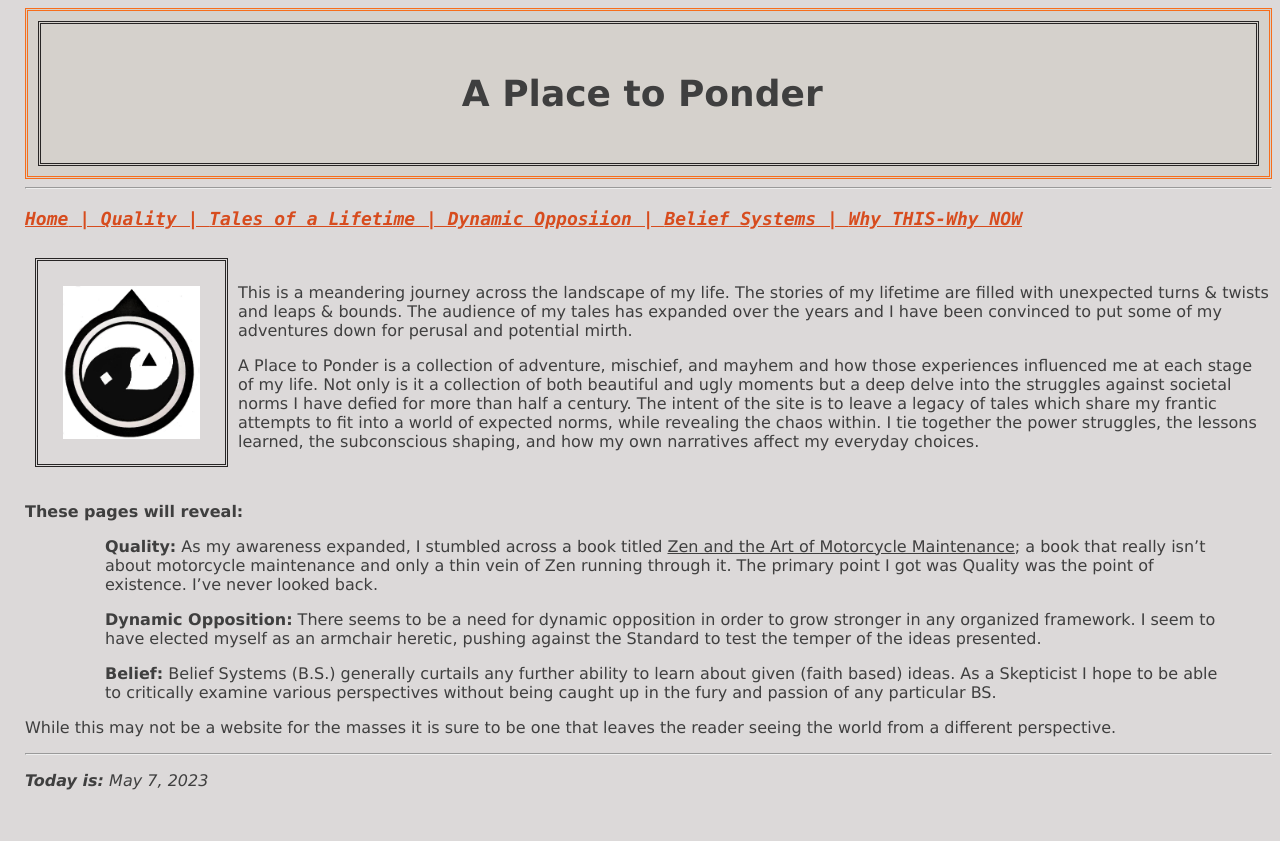
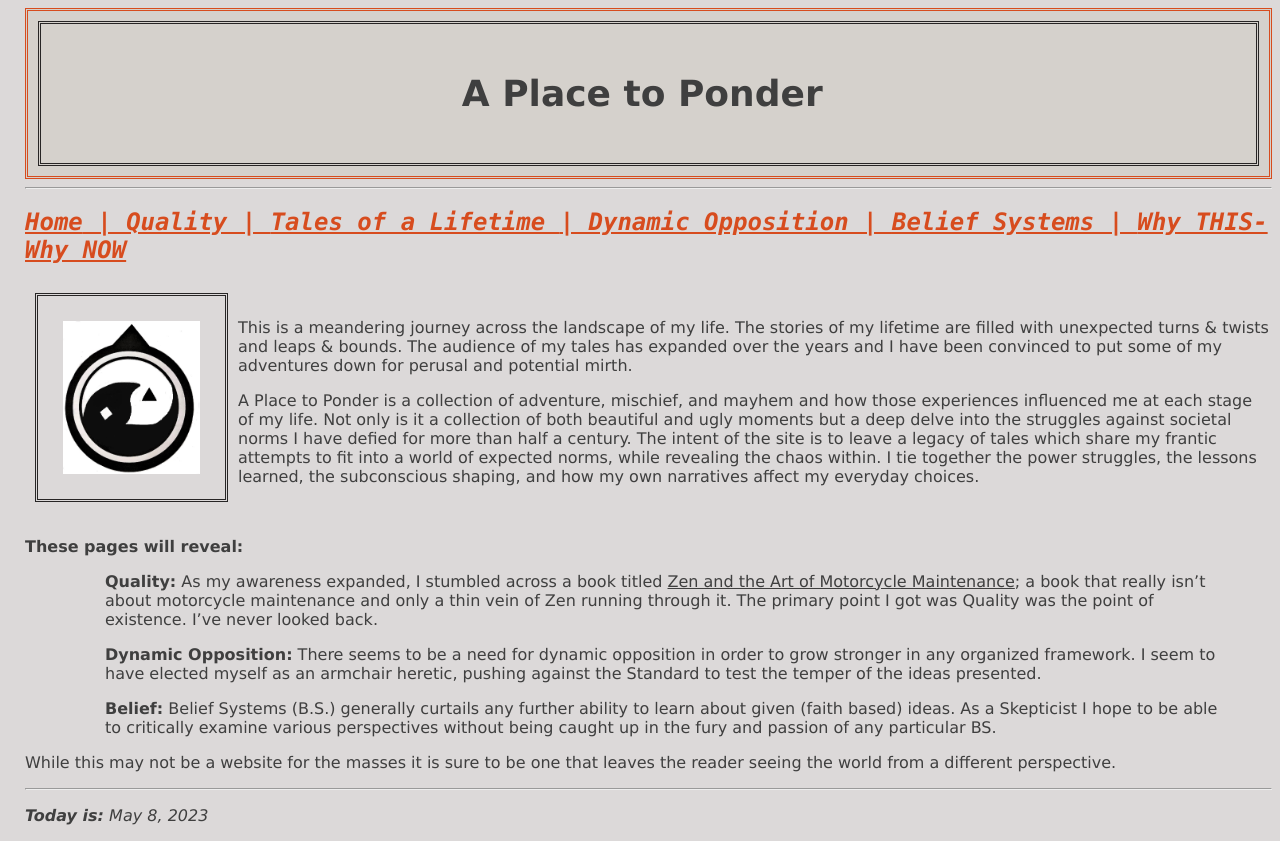
Before and after one commit to halgal18/halgal18.gethub.io, a plain HTML site: page Index.html in a window 1280 px wide. Before the commit the page ends 806 px from the top, so only its background shows below. Drawn offline with Linux system fonts and the light colour scheme.

Commit message:
Add files via upload

```diff
--- a/Index.html
+++ b/Index.html
@@ -20,7 +20,7 @@
     letter-spacing: normal;
     text-align: center;
     word-spacing: normal;
-    border: medium double #F76D1B;
+    border: medium double #D74C1E;
 }
 body,td,th {
     color: #3F3F3F;
@@ -45,13 +45,13 @@ a {
     font-family: Consolas, "Andale Mono", "Lucida Console", "Lucida Sans Typewriter", Monaco, "Courier New", monospace;
     font-style: italic;
     font-weight: bold;
-    font-size: 18px;
+    font-size: 24px;
 }
 a:link {
     color: #D74C1E;
 }
 a:visited {
-    color: #171717;
+    color: #D74C1E;
 }
 </style>
 </head>
@@ -62,7 +62,7 @@ a:visited {
   </header>
 </header>
 <hr>
-<h3><strong><a href="Index.html">Home</a><a href="Quality.html"> | Quality | </a><a href="MyTales.html">Tales of a Lifetime </a><a href="DynamicOpposition.html"> | Dynamic Opposiion | </a><a href="BeliefSys.html">Belief Systems | </a><a href="WTWN.html">Why THIS-Why NOW</a></strong></h3>
+<h3><strong><a href="index.html">Home</a><a href="Quality.html"> | Quality | </a><a href="MyTales.html">Tales of a Lifetime </a><a href="DynamicOpposition.html"> | Dynamic Opposition | </a><a href="BeliefSys.html">Belief Systems | </a><a href="WTWN.html">Why THIS-Why NOW</a></strong></h3>
 <p><img src="PP Original Logo.jpg" alt="" width="137" height="153" class="padding" align="left"/></p>
 <p>&nbsp;</p>
 <p>This is a  meandering journey across the landscape of my life. The stories of my lifetime  are filled with unexpected  turns &amp; twists and leaps &amp; bounds. The audience of my tales has expanded over the years and I have been convinced to put some of my  adventures down for perusal and potential mirth. </p>
@@ -78,6 +78,6 @@ a:visited {
 </ul>
 <p>While this may not be a website for  the masses it is sure to be one that leaves the reader seeing the world from a  different perspective.  </p>
 <hr>
-<p><strong><em>Today is:</em></strong>  <em><!-- #BeginDate format:Am1 -->May 7, 2023<!-- #EndDate --></em></p>
+<p><strong><em>Today is:</em></strong>  <em><!-- #BeginDate format:Am1 -->May 8, 2023<!-- #EndDate --></em></p>
 </body>
 </html>
```
